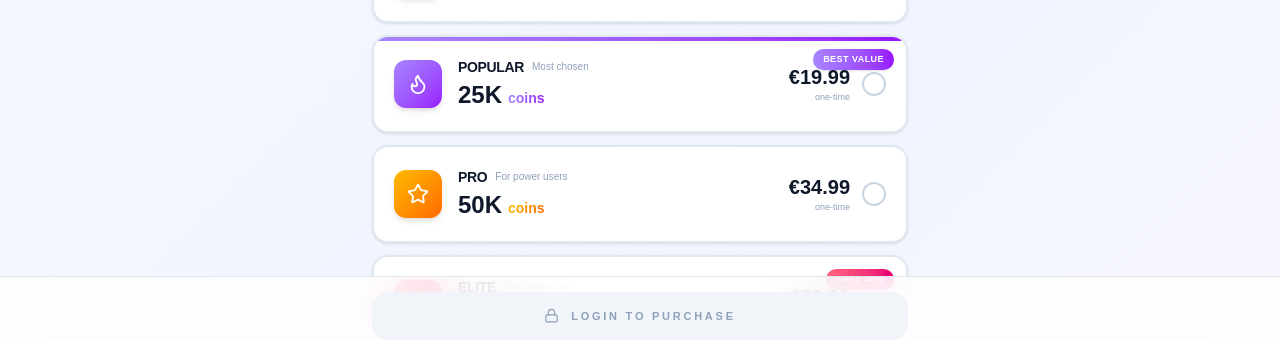
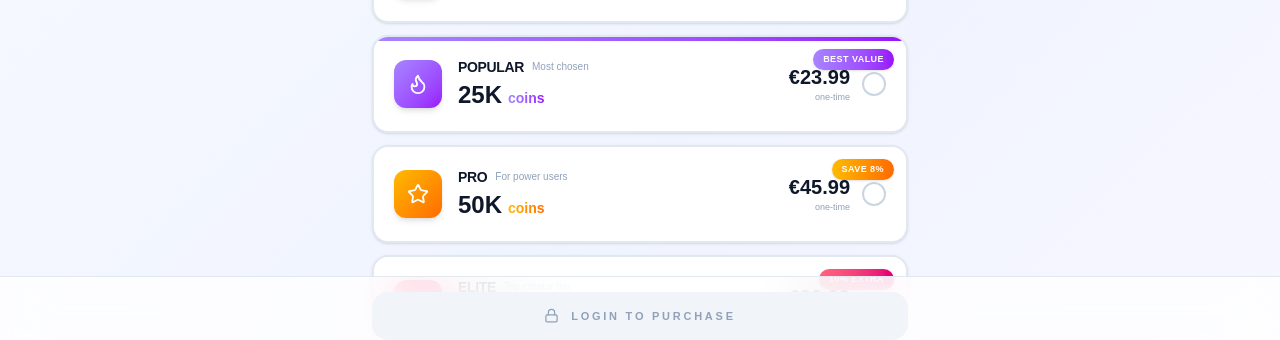
Before and after one commit to smile189/smile-live-social-app-media, a Next.js app: page /app/coins in a window 1280 px wide. Shown: the part 408-748 px from the top of the page. Built offline with nearby package versions, Linux system fonts and the light colour scheme; no server answers.

Commit message:
buy coins1

```diff
--- a/app/app/coins/page.tsx
+++ b/app/app/coins/page.tsx
@@ -33,7 +33,7 @@ const PACKAGES = [
   {
     id: "pack_25000",
     coins: 25000,
-    prices: { eur: 19.99, usd: 21.99, ron: 99.99 },
+    prices: { eur: 23.99, usd: 25.99, ron: 119.99 }, // ~4% discount vs Starter
     label: "Popular",
     sub: "Most chosen",
     icon: Flame,
@@ -45,31 +45,31 @@ const PACKAGES = [
   {
     id: "pack_50000",
     coins: 50000,
-    prices: { eur: 34.99, usd: 37.99, ron: 174.99 },
+    prices: { eur: 45.99, usd: 49.99, ron: 229.99 }, // ~8% discount
     label: "Pro",
     sub: "For power users",
     icon: Star,
     gradient: "from-amber-400 to-orange-500",
     glow: "rgba(251,191,36,0.15)",
-    badge: null,
+    badge: "Save 8%",
     popular: false,
   },
   {
-    id: "pack_100000",
-    coins: 100000,
-    prices: { eur: 59.99, usd: 64.99, ron: 299.99 },
+    id: "pack_110000", // Crescut nr. de coins pentru a justifica cei 100 EUR cu discount inclus
+    coins: 110000,
+    prices: { eur: 99.99, usd: 109.99, ron: 499.99 },
     label: "Elite",
     sub: "Top creator tier",
     icon: Crown,
     gradient: "from-rose-400 to-pink-600",
     glow: "rgba(251,113,133,0.15)",
-    badge: "Save 40%",
+    badge: "10% Extra",
     popular: false,
   },
   {
-    id: "pack_250000",
-    coins: 250000,
-    prices: { eur: 119.99, usd: 129.99, ron: 599.99 },
+    id: "pack_1150000", // Cantitate masivă pentru 1000 EUR
+    coins: 1150000,
+    prices: { eur: 999.99, usd: 1099.99, ron: 4999.99 },
     label: "Diamond",
     sub: "Ultimate status",
     icon: Diamond,
@@ -79,6 +79,7 @@ const PACKAGES = [
     popular: false,
   },
 ];
+
 
 type Currency = "eur" | "usd" | "ron";
 
@@ -439,7 +440,7 @@ export default function CoinsShop() {
             ))}
             <span className="text-slate-300">·</span>
 
-            <span className="text-[9px] text-slate-400 font-medium">Powered by Stripe</span>
+            <span className="text-[9px] text-slate-400 font-medium"> Powered by Stripe</span>
           </div>
         </div>
       </div>
--- a/app/app/coins/succes/page.tsx
+++ b/app/app/coins/succes/page.tsx
@@ -97,13 +97,13 @@ function SuccessContent() {
           href="/app"
           className="w-full py-4 bg-yellow-400 text-black rounded-2xl font-black text-[11px] uppercase tracking-widest flex items-center justify-center gap-2 hover:bg-yellow-300 transition-all active:scale-[0.98]"
         >
-          Înapoi la App <ArrowRight size={16} />
+          Back to app <ArrowRight size={16} />
         </Link>
         <Link
           href="/app/coins"
           className="w-full py-4 bg-white/5 border border-white/10 text-white rounded-2xl font-black text-[11px] uppercase tracking-widest flex items-center justify-center gap-2 hover:bg-white/10 transition-all"
         >
-          <Coins size={16} /> Cumpără mai mulți
+          <Coins size={16} /> Buy moore coins
         </Link>
       </div>
     </motion.div>
```
